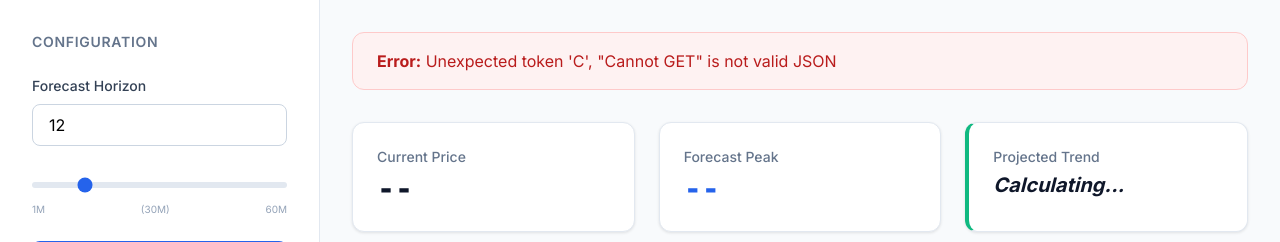
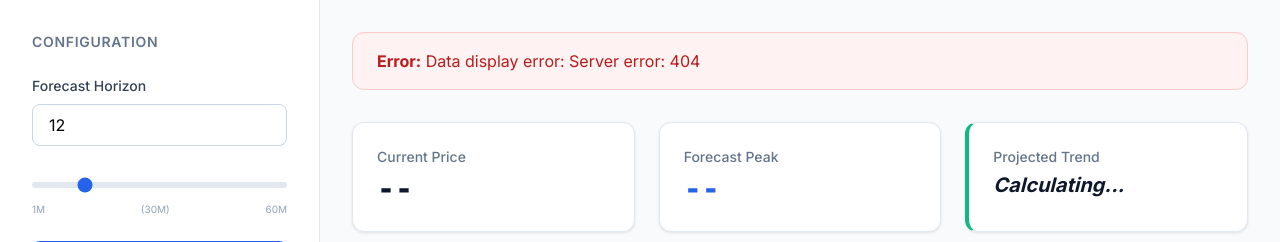
Before and after one commit to mdsarfaraz377/PriceAI-Forecast, a Django app: page / in a window 1280 px wide. Shown: the part 73-315 px from the top of the page. Run offline with Django 4.2, Linux system fonts and the light colour scheme; some libraries are stand-ins or nearby versions.

Commit message:
Fix data serialization and add verbose debugging for UI data loading

```diff
--- a/price_forecast/web_app/templates/web_app/index.html
+++ b/price_forecast/web_app/templates/web_app/index.html
@@ -218,6 +218,7 @@
         generateBtn.onclick = updateUI;
 
         async function updateUI() {
+            console.log("updateUI triggered");
             const months = inputNum.value;
             loader.classList.remove('hidden');
             generateBtn.disabled = true;
@@ -227,18 +228,26 @@
             try {
                 console.log("Fetching forecast for months:", months);
                 const response = await fetch(`/?months=${months}&ajax=1`);
+
+                if (!response.ok) {
+                    const errorText = await response.text();
+                    console.error("Server error response:", errorText);
+                    throw new Error(`Server error: ${response.status}`);
+                }
+
                 const data = await response.json();
+                console.log("Data received from server:", data);
 
-                if (!response.ok) throw new Error(data.error || "Server response not OK");
+                if (data.error) throw new Error(data.error);
 
                 renderChart(data);
                 populateTable(data);
                 updateKeyMetrics(data);
 
-                console.log("UI Updated successfully");
+                console.log("UI components updated");
             } catch (err) {
-                console.error("UI Update Error:", err);
-                errorMsg.textContent = err.message;
+                console.error("UI Update Error Catch:", err);
+                errorMsg.textContent = "Data display error: " + err.message;
                 errorAlert.classList.remove('hidden');
             } finally {
                 loader.classList.add('hidden');
@@ -248,13 +257,21 @@
         }
 
         function renderChart(data) {
+            console.log("Rendering chart...");
             const ctx = document.getElementById('forecastChart').getContext('2d');
 
+            // Labels are distinct for history and forecast
+            // Historical starts at 0 to HistLen-1
+            // Forecast starts at HistLen-1 (overlap) to HistLen + ForecastLen - 1
             const allLabels = [...data.hist_dates, ...data.dates.slice(1)];
+
             const histData = data.hist_prices;
+            // Pad forecast with nulls so it starts at the last historical point
             const predData = new Array(histData.length - 1).fill(null).concat(data.prices);
             const lowerData = new Array(histData.length - 1).fill(null).concat(data.lower_ci);
             const upperData = new Array(histData.length - 1).fill(null).concat(data.upper_ci);
+
+            console.log("Chart Arrays - Labels:", allLabels.length, "Hist:", histData.length, "Pred:", predData.length);
 
             if (chart) chart.destroy();
 
--- a/price_forecast/web_app/views.py
+++ b/price_forecast/web_app/views.py
@@ -17,37 +17,37 @@ def index(request):
         try:
             months = int(request.GET.get('months', 12))
             model_path = os.path.join(settings.BASE_DIR.parent, 'sarima_model.pkl')
+            data_path = os.path.join(settings.BASE_DIR.parent, 'data.csv')
 
+            print(f"DEBUG: Loading model from {model_path}")
             if not os.path.exists(model_path):
-                return JsonResponse({'error': 'Model file not found'}, status=404)
+                return JsonResponse({'error': f'Model not found at {model_path}'}, status=404)
 
             model_results = joblib.load(model_path)
             forecast = model_results.get_forecast(steps=months)
             predicted_mean = forecast.predicted_mean
             conf_int = forecast.conf_int()
 
-            # Get Historical Data (last 36 months for better context)
-            df = pd.read_csv(os.path.join(settings.BASE_DIR.parent, 'data.csv'))
+            print(f"DEBUG: Loading data from {data_path}")
+            df = pd.read_csv(data_path)
             df['date'] = pd.to_datetime(df['date'])
             df.sort_values('date', inplace=True)
             df.set_index('date', inplace=True)
             hist_df = df.iloc[-36:]
 
-            hist_dates = [d.strftime('%Y-%m') for d in hist_df.index]
-            hist_prices = [round(p, 2) for p in hist_df['avg_monthly_price']]
+            hist_dates = [str(d.strftime('%Y-%m')) for d in hist_df.index]
+            hist_prices = [float(round(p, 2)) for p in hist_df['avg_monthly_price']]
 
-            # To connect the lines perfectly in the UI,
-            # we prepend the last historical point to the forecast
             last_date = hist_df.index[-1]
             last_price = hist_df['avg_monthly_price'].iloc[-1]
 
-            dates = [last_date.strftime('%Y-%m')] + [d.strftime('%Y-%m') for d in predicted_mean.index]
-            prices = [round(last_price, 2)] + [round(p, 2) for p in predicted_mean.values]
+            dates = [str(last_date.strftime('%Y-%m'))] + [str(d.strftime('%Y-%m')) for d in predicted_mean.index]
+            prices = [float(round(last_price, 2))] + [float(round(p, 2)) for p in predicted_mean.values]
 
-            # Confidence intervals for the seed point are zero width
-            lower_ci = [round(last_price, 2)] + [round(p, 2) for p in conf_int.iloc[:, 0]]
-            upper_ci = [round(last_price, 2)] + [round(p, 2) for p in conf_int.iloc[:, 1]]
+            lower_ci = [float(round(last_price, 2))] + [float(round(p, 2)) for p in conf_int.iloc[:, 0]]
+            upper_ci = [float(round(last_price, 2))] + [float(round(p, 2)) for p in conf_int.iloc[:, 1]]
 
+            print("DEBUG: Returning JSON response successfully")
             return JsonResponse({
                 'hist_dates': hist_dates,
                 'hist_prices': hist_prices,
@@ -57,6 +57,7 @@ def index(request):
                 'upper_ci': upper_ci
             })
         except Exception as e:
+            print(f"ERROR: {str(e)}")
             return JsonResponse({'error': str(e)}, status=400)
 
     # Standard page load
```
